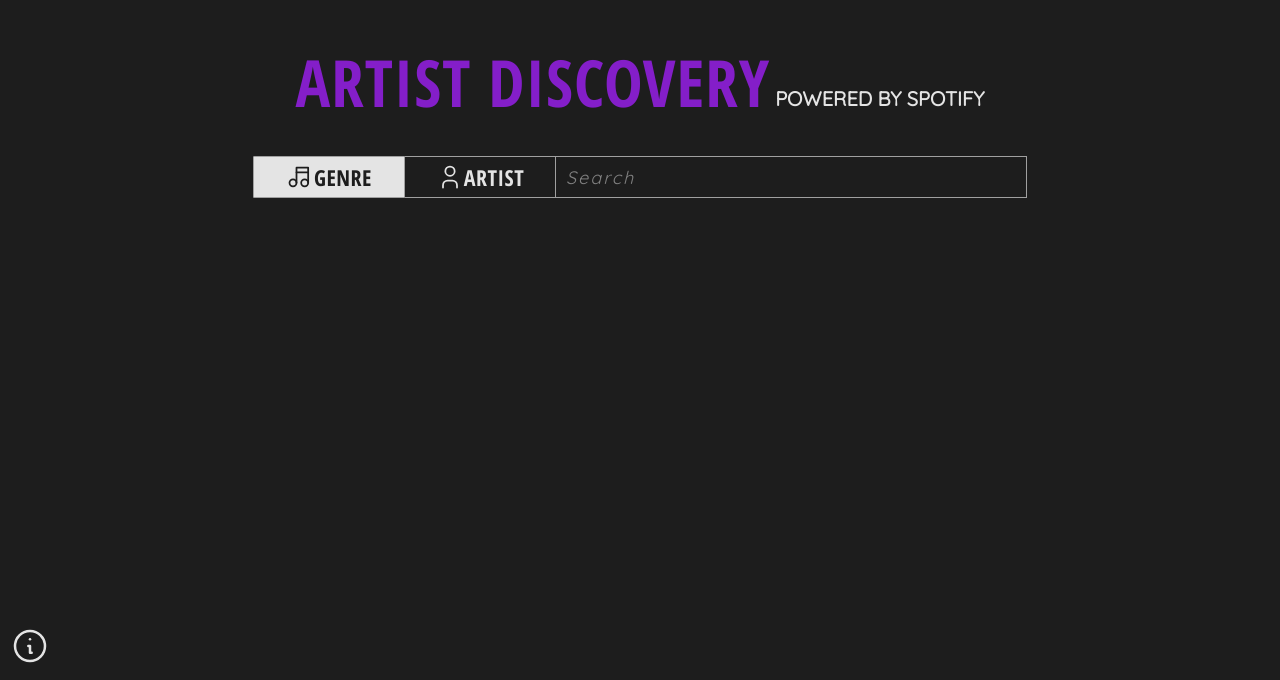
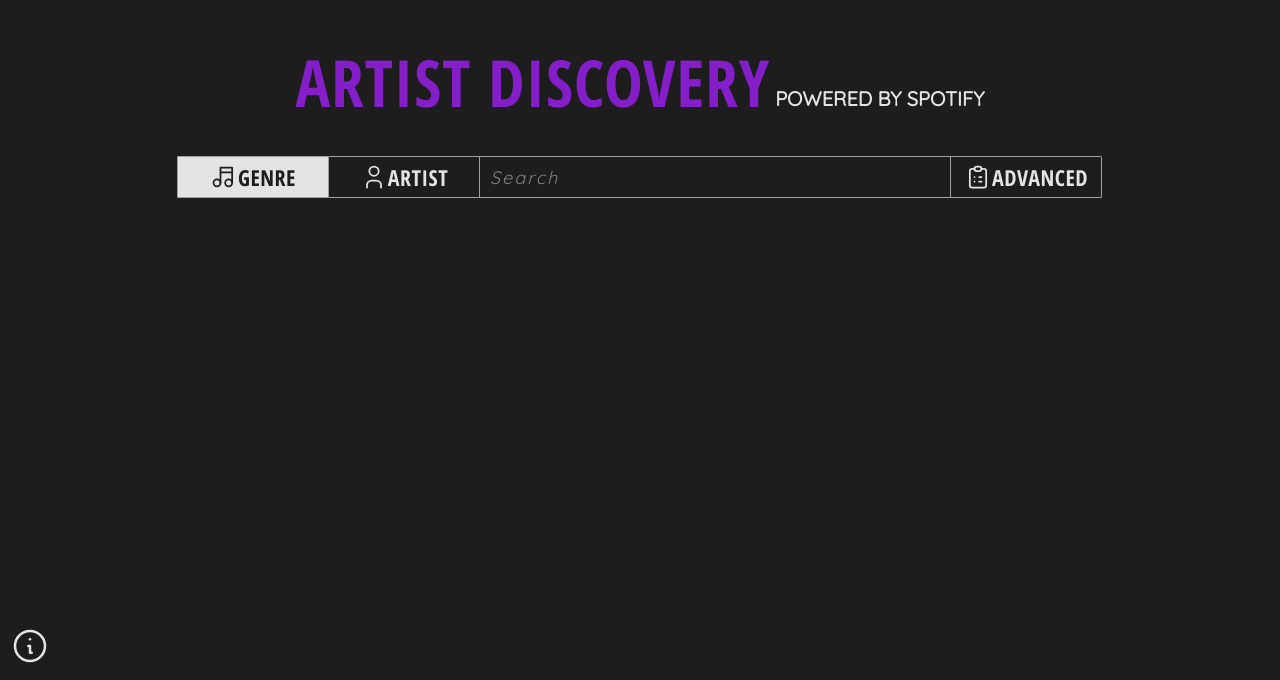
Before and after one commit to Sunjot/artist-discovery, a Next.js app: page / in a window 1280 px wide. Shown: the part 120-800 px from the top of the page. Built offline with nearby package versions, Linux system fonts and the light colour scheme.

Commit message:
moved options into own comp

```diff
--- a/Stylesheets/Home.module.scss
+++ b/Stylesheets/Home.module.scss
@@ -98,43 +98,6 @@
 
     #optionWrap {
       @include flex(row, flex-start, center);
-
-      #unselected {
-        color: rgb(228, 228, 228);
-        background-color: transparent;
-      }
-
-      #selected {
-        color: rgb(29, 29, 29);
-        background-color: rgb(228, 228, 228);
-      }
-
-      .option {
-        @include flex(row, center, center);
-        width: 150px;
-        height: 40px;
-        border: 1px solid rgb(160, 160, 160);
-        border-radius: 1px;
-        font-size: 22px;
-        font-family: 'Open Sans Condensed';
-        text-transform: uppercase;
-        cursor: pointer;
-        transition: border-color 0.5s, transform 0.5s, background-color 0.3s, color 0.3s;
-
-        &:hover {
-          border-color: white;
-
-          span {
-            transform: scale(1.03);
-          }
-        }
-
-        span {
-          @include flex(row, center, center);
-          transition: transform 0.5s;
-          letter-spacing: 0.5px;
-        }
-      }
     }
   }
 }
--- a/Stylesheets/Icons.module.scss
+++ b/Stylesheets/Icons.module.scss
@@ -31,10 +31,6 @@
   }
 }
 
-.music {
+.music, .user, .clipboard {
   @include flex(row, center, center);
 }
-
-.user {
-  @include flex(row, center, center);
-}
--- /dev/null
+++ b/Stylesheets/Option.module.scss
@@ -0,0 +1,38 @@
+@import 'global';
+
+.option {
+  @include flex(row, center, center);
+  width: 150px;
+  height: 40px;
+  border: 1px solid rgb(160, 160, 160);
+  border-radius: 1px;
+  font-size: 22px;
+  font-family: 'Open Sans Condensed';
+  text-transform: uppercase;
+  cursor: pointer;
+  transition: border-color 0.5s, transform 0.5s, background-color 0.3s, color 0.3s;
+
+  &:hover {
+    border-color: white;
+
+    span {
+      transform: scale(1.03);
+    }
+  }
+
+  span {
+    @include flex(row, center, center);
+    transition: transform 0.5s;
+    letter-spacing: 0.5px;
+  }
+}
+
+#unselected {
+  color: rgb(228, 228, 228);
+  background-color: transparent;
+}
+
+#selected {
+  color: rgb(29, 29, 29);
+  background-color: rgb(228, 228, 228);
+}
--- a/components/Home.tsx
+++ b/components/Home.tsx
@@ -6,31 +6,32 @@
 const MusicSVG = dynamic(() => import('./svg/Music'));
 const UserSVG = dynamic(() => import('./svg/User'));
 const InfoSVG = dynamic(() => import('./svg/Info'));
+const ClipboardSVG = dynamic(() => import('./svg/Clipboard'));
+
 const TextInput = dynamic(() => import('./TextInput'));
 const ResultList = dynamic(() => import('./ResultList'));
+const Option = dynamic(() => import('./Option'));
 
 const Home = () => {
   const router = useRouter();
 
   const [selection, setSelection] = useState({
-    genre: styles.selected,
-    artist: styles.unselected,
-    genreStroke: "rgb(29, 29, 29)",
-    artistStroke: "rgb(228, 228, 228)" });
+    genre: true,
+    artist: false});
   const [fadeout, setFadeout] = useState(false);
   const [value, setValue] = useState('');
   const [option, setOption] = useState('genre');
 
   const optionClick = (kind: string) => {
 
-    if (kind === "genre" && selection.genre === styles.unselected) {
+    if (kind === "Genre" && selection.genre === false) {
       setValue('');
-      setSelection({genre: styles.selected, artist: styles.unselected, genreStroke: "rgb(29, 29, 29)", artistStroke: "rgb(228, 228, 228)"});
+      setSelection({genre: true, artist: false});
       setOption('genre');
     }
-    if (kind === "artist" && selection.artist === styles.unselected) {
+    if (kind === "Artist" && selection.artist === false) {
       setValue('');
-      setSelection({genre: styles.unselected, artist: styles.selected, genreStroke: "rgb(228, 228, 228)", artistStroke: "rgb(29, 29, 29)"});
+      setSelection({genre: false, artist: true});
       setOption('artist');
     }
   }
@@ -47,6 +48,10 @@
     setValue(e.target.value);
   }
 
+  const openAdvanced = () => {
+
+  }
+
   return(
     <div id={styles.home} className={fadeout? styles.fadeout : ""}>
       <InfoSVG handleClick={infoClick}/>
@@ -56,20 +61,24 @@
       </hgroup>
       <section id={styles.searchWrap}>
         <section id={styles.optionWrap}>
-          <div id={selection.genre} className={styles.option} onClick={() => optionClick("genre")} style={{transform: 'translateX(1px)'}}>
-            <span>
-              <MusicSVG width="28" height="28" stroke={selection.genreStroke}/>
-              Genre
-            </span>
-          </div>
-          <div id={selection.artist} className={styles.option} onClick={() => optionClick("artist")}>
-            <span>
-              <UserSVG width="28" height="28" stroke={selection.artistStroke}/>
-              Artist
-            </span>
-          </div>
+          <Option
+            id={selection.genre? "selected": "unselected"} handleClick={optionClick}
+            text="Genre" svg={<MusicSVG/>} svgWidth="28" svgHeight="28"
+            svgStroke={selection.genre? "rgb(29, 29, 29)": "rgb(228, 228, 228)"}
+            style={{'transform' : 'translateX(1px)'}}
+          />
+          <Option
+            id={selection.artist? "selected": "unselected"} handleClick={optionClick}
+            text="Artist" svg={<UserSVG/>} svgWidth="28" svgHeight="28"
+            svgStroke={selection.artist? "rgb(29, 29, 29)": "rgb(228, 228, 228)"}
+          />
         </section>
         <TextInput value={value} handleValueChange={handleValueChange} placeholderName="Search" />
+        <Option
+          id="advanced" handleClick={openAdvanced}
+          text="Advanced" svg={<ClipboardSVG/>} svgWidth="28" svgHeight="28"
+          svgStroke="rgb(228, 228, 228)" style={{'transform' : 'translateX(-2px)', 'width' : '175px !important'}}
+        />
       </section>
       {value.length > 0 && <ResultList value={value} option={option}/> }
     </div>
--- /dev/null
+++ b/components/Option.tsx
@@ -0,0 +1,34 @@
+import styles from '../Stylesheets/Option.module.scss';
+import React, { ComponentType } from 'react';
+
+interface IProps {
+  id?: string,
+  handleClick?: (kind: string) => void,
+  text: string
+  svg: any,
+  svgWidth?: string,
+  svgHeight?: string,
+  svgStroke?: string
+  style?: {}
+}
+
+const Option = ({id, handleClick, text, svg, svgWidth, svgHeight, svgStroke, style, ...props}: IProps) => {
+
+  let SVG = React.cloneElement(svg, {
+    width: svgWidth? svgWidth : undefined, height: svgHeight? svgHeight : undefined,
+    stroke: svgStroke? svgStroke : undefined
+  });
+  let optionID = id? styles[id] : "";
+
+  return(
+    <div id={optionID} className={styles.option} style={style? style : {}}
+      onClick={handleClick? () => handleClick(text) : undefined}>
+      <span>
+        {SVG}
+        {text}
+      </span>
+    </div>
+  )
+}
+
+export default Option;
--- /dev/null
+++ b/components/svg/Clipboard.tsx
@@ -0,0 +1,26 @@
+import styles from '../../Stylesheets/Icons.module.scss'
+
+interface IProps {
+  width?: string,
+  height?: string,
+  stroke?: string,
+  handleClick?: () => void
+}
+
+const Clipboard = ({width, height, stroke, handleClick, ...props} : IProps) => {
+  return(
+    <div onClick={handleClick} className={styles.clipboard}>
+      <svg xmlns="http://www.w3.org/2000/svg" className="icon icon-tabler icon-tabler-clipboard-list" width={width? width: "40"} height={height? height: "40"} viewBox="0 0 24 24" strokeWidth="1.5" stroke={stroke? stroke: "40"} fill="none" strokeLinecap="round" strokeLinejoin="round">
+        <path stroke="none" d="M0 0h24v24H0z"/>
+        <path d="M9 5H7a2 2 0 0 0 -2 2v12a2 2 0 0 0 2 2h10a2 2 0 0 0 2 -2V7a2 2 0 0 0 -2 -2h-2" />
+        <rect x="9" y="3" width="6" height="4" rx="2" />
+        <line x1="9" y1="12" x2="9.01" y2="12" />
+        <line x1="13" y1="12" x2="15" y2="12" />
+        <line x1="9" y1="16" x2="9.01" y2="16" />
+        <line x1="13" y1="16" x2="15" y2="16" />
+      </svg>
+    </div>
+  );
+}
+
+export default Clipboard;
--- a/server.js
+++ b/server.js
@@ -26,14 +26,14 @@
   server.post('/api/search/genre', async (req, res) => {
 
     let response = await fetchFunction("https://api.spotify.com/v1/recommendations/available-genre-seeds");
+
+    res.setHeader('Content-Type', 'application/json');
     if (response.error) {
       res.statusCode = 500;
-      res.setHeader('Content-Type', 'application/json');
       res.end(JSON.stringify({message: 'Server Error'}));
     }
 
     res.statusCode = 200;
-    res.setHeader('Content-Type', 'application/json');
     res.end(JSON.stringify(response));
   });
 
```
Also changed, not shown: Stylesheets/Advanced.module.scss (added, +7 -0 lines), components/Advanced.tsx (added, +11 -0 lines), pages/profile.tsx (+10 -0 lines).
